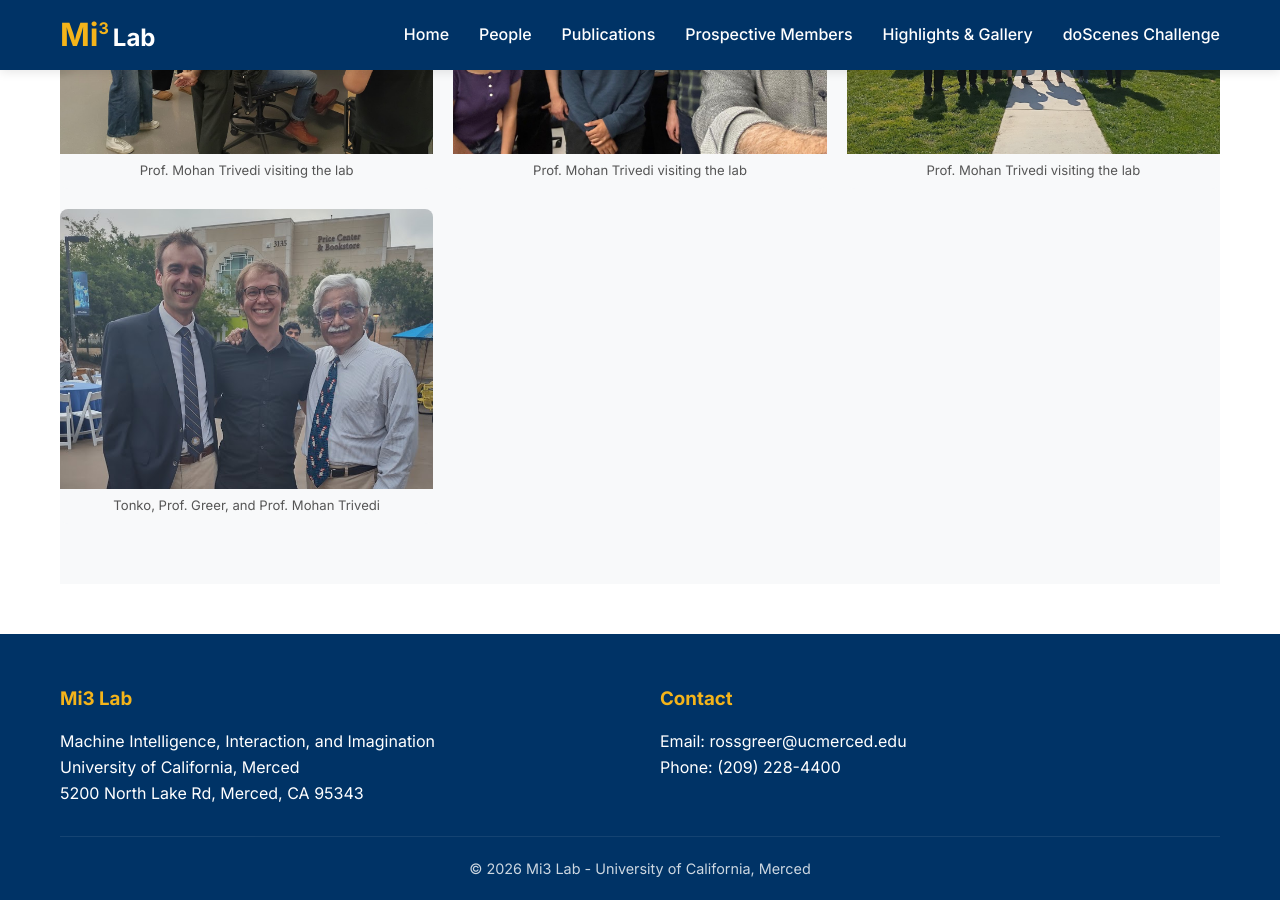
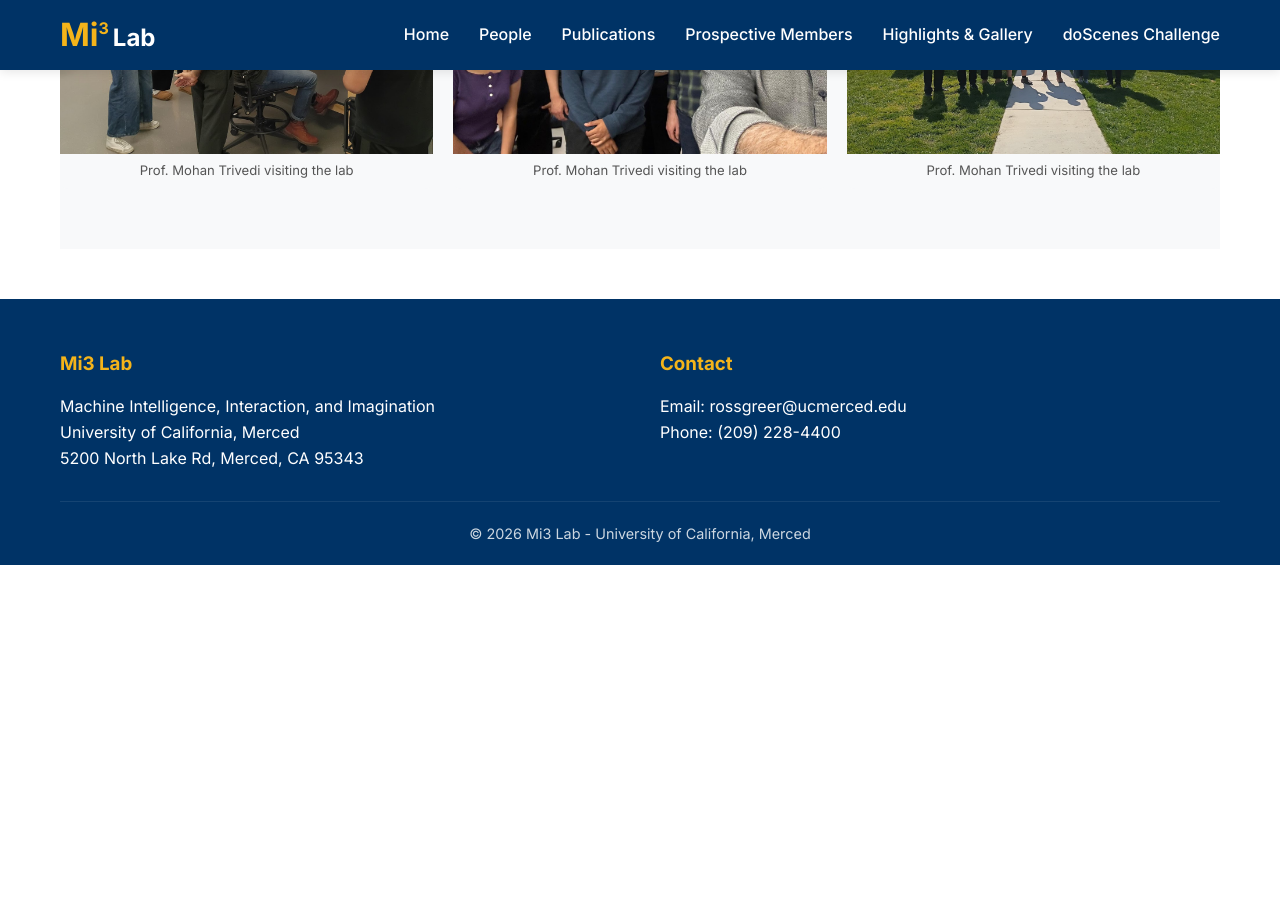
Before and after one commit to Mi3-Lab/mi3-lab.github.io, a Jekyll site: the page built from gallery.html, in a window 1280 px wide and 900 px high, scrolled down 3964 px. Built offline with Jekyll 4.4.1, drawn with Linux system fonts in a browser that asks for light colours; after the commit the page ends 4529 px from its top, so only the background shows below that.

Commit message:
Remove tonko_trivedi2 photo
Co-Authored-By: Claude Sonnet 4.6 <noreply@anthropic.com>

```diff
--- a/gallery.html
+++ b/gallery.html
@@ -137,10 +137,7 @@ title: Highlights & Gallery
         <div class="gallery-img-wrap"><img src="/assets/images/photos/trivedi_visit_lab3.jpg" alt="Prof. Mohan Trivedi visiting the lab"></div>
         <p class="gallery-caption">Prof. Mohan Trivedi visiting the lab</p>
       </div>
-      <div class="gallery-item">
-        <div class="gallery-img-wrap"><img src="/assets/images/photos/tonko_trivedi2.jpg" alt="Tonko, Prof. Greer, and Prof. Mohan Trivedi" style="object-position: top;"></div>
-        <p class="gallery-caption">Tonko, Prof. Greer, and Prof. Mohan Trivedi</p>
-      </div>
+
     </div>
 
   </section>
```
